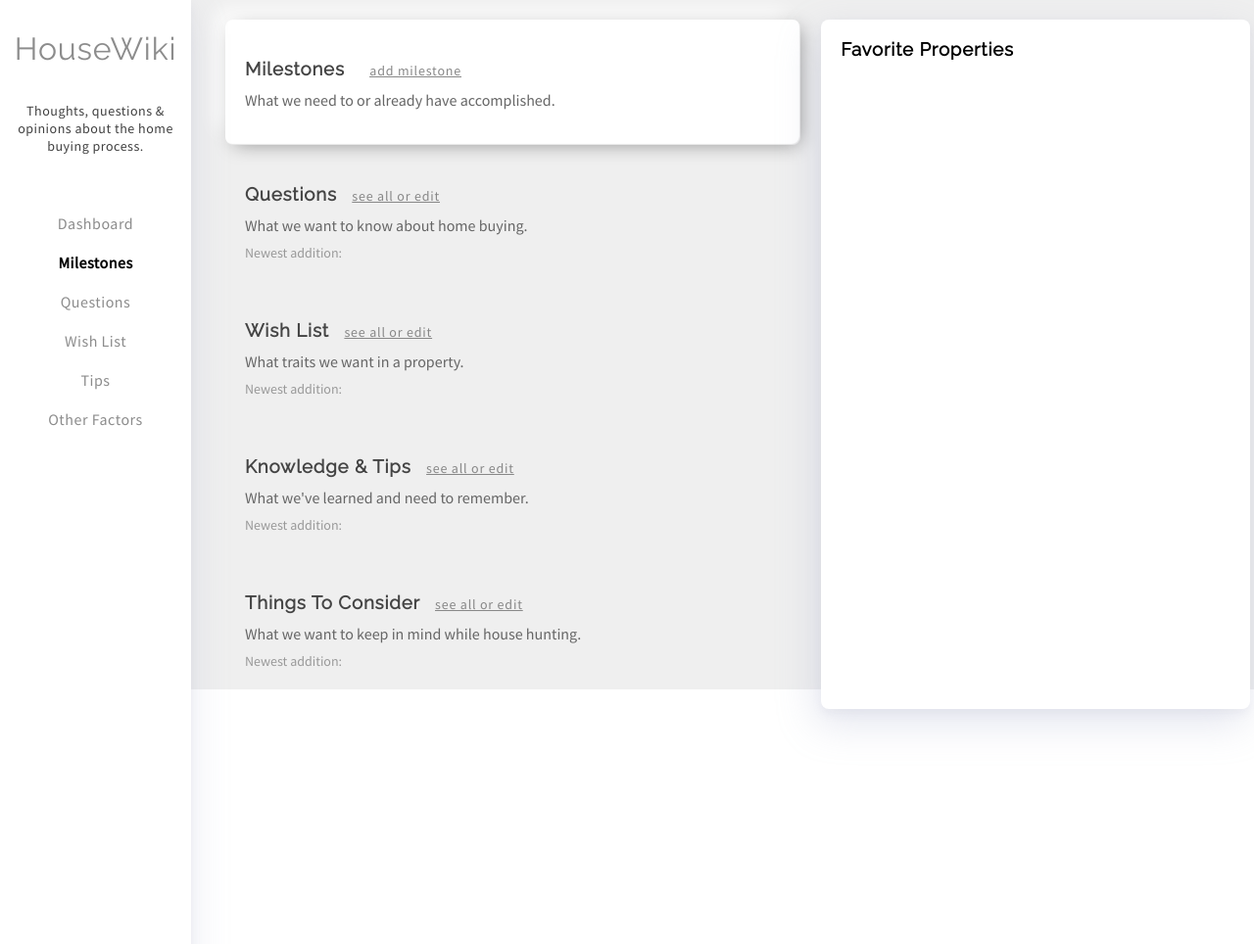
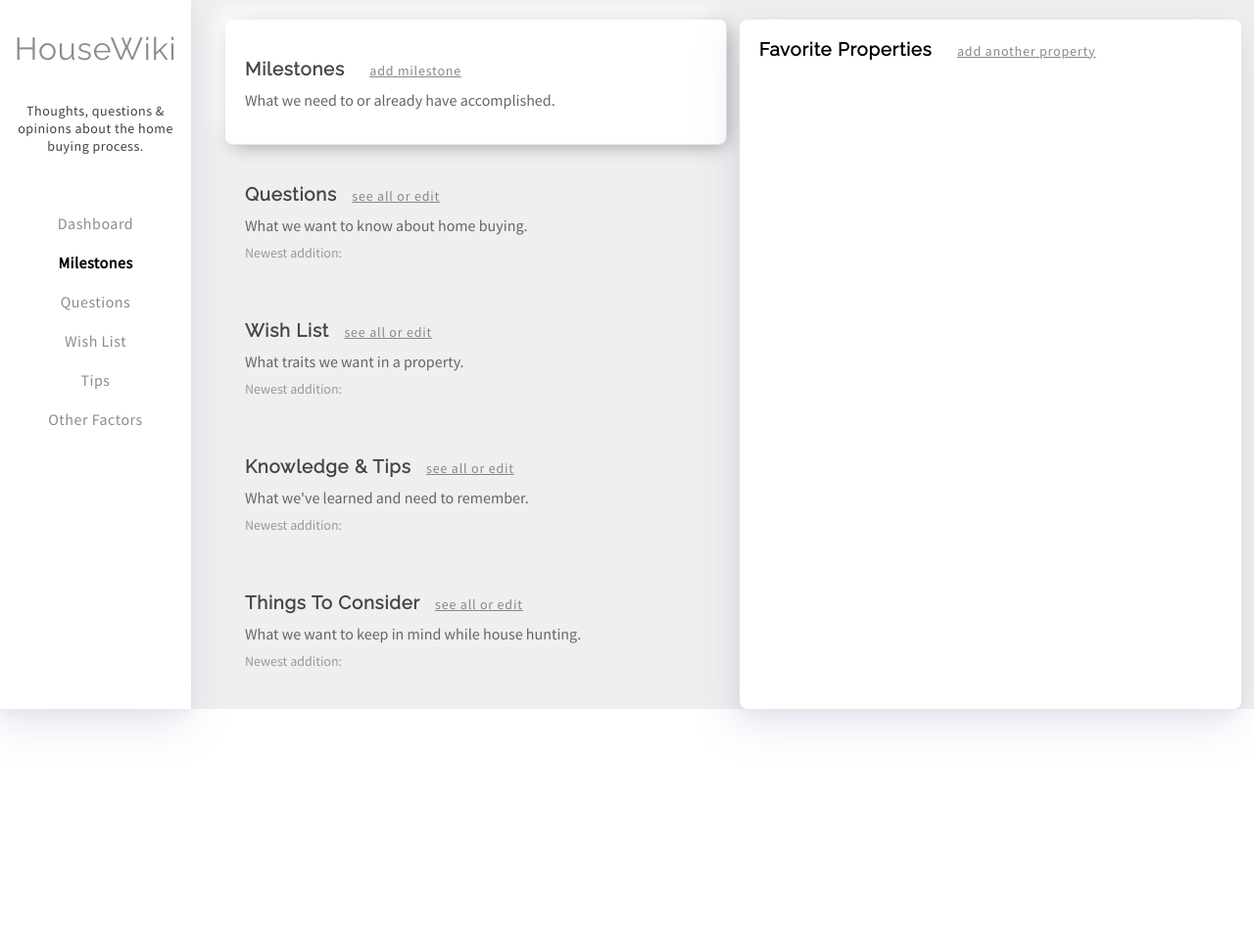
Before and after one commit to jsore/HouseWiki, a Django app: page /housewiki/milestones/ in a window 1280 px wide. Shown: the top 964 px of the page at 98% size. After the commit the page ends 742 px from the top, so only its background shows below. Run offline with Django 3.2, Linux system fonts and the light colour scheme; data that the repository does not hold is empty.

Commit message:
Fix CSS grid bug on #parent-wrapper

```diff
--- a/housewiki/home/static/css/housewiki.css
+++ b/housewiki/home/static/css/housewiki.css
@@ -18,7 +18,9 @@ body {
   /*grid-template-rows: 100% auto;*/
   /*grid-template-columns: auto auto;*/
   grid-template-columns: 200px auto;
-  grid-auto-rows: 100%;
+  /*grid-auto-rows: 100%;*/
+  grid-auto-rows: auto;
+  padding-bottom: 20px;
   /*animation: fadeInAnimation ease 2s;
   animation-iteration-count: 1;
   animation-fill-mode: forwards;*/
@@ -254,7 +256,7 @@ h1, h2, h3 {
   color: #999999;
   font-size: 14px;
 }
-.property-rank, .milestone-status, .is-question-answered, .question-answered {
+#add-property-link, .property-rank, .milestone-status, .is-question-answered, .question-answered {
   color: #999999;
   font-size: 14px;
   display: inline;
@@ -425,7 +427,7 @@ h1, h2, h3 {
   max-height: 400px;
 }
 
-.mark-milestone, .answer-the-question, .add-milestone-link {
+.mark-milestone, .answer-the-question, #add-milestone-link {
   display: none;
 }
 
--- a/housewiki/home/static/css/housewiki_milestones.css
+++ b/housewiki/home/static/css/housewiki_milestones.css
@@ -14,6 +14,6 @@
 #milestones-dashboard-link, #milestone-newline-span {
   display: none;
 }
-.mark-milestone {
+.mark-milestone, #add-milestone-link {
   display: inline-block;
 }
--- a/housewiki/home/templates/housewiki/dashboard/index.html
+++ b/housewiki/home/templates/housewiki/dashboard/index.html
@@ -192,6 +192,10 @@
   <div class="property-list">
     <h3 class="property-list-heading">
       Favorite Properties
+      <span class="heading-a-link" id="add-property-link">
+      <a href="{{ request.protocol }}{{ request.host }}/housewiki/properties/add/" class="heading-a-link">
+      add another property</a>
+    </span>
     </h3>
 
     <div>
--- a/housewiki/home/templates/housewiki/milestones/index.html
+++ b/housewiki/home/templates/housewiki/milestones/index.html
@@ -18,7 +18,8 @@
 
     <li class="list-item" style="list-style: none; padding: 0 0 0 0">
             {# set this as hidden/shown with JS based on milestone-status #}
-      <a href="#" class="heading-a-link mark-milestone">mark as reached</a>
+      <a href="{{ request.protocol }}{{ request.host }}/housewiki/milestones/edit/{{ milestone_item.slug|truncatewords:15 }}/"
+        class="heading-a-link mark-milestone">mark as reached</a>
       <a href="{{ request.protocol }}{{ request.host }}/housewiki/milestones/edit/{{ milestone_item.slug|truncatewords:15 }}/"
         class="heading-a-link">edit</a>
       <a href="{{ request.protocol }}{{ request.host }}/housewiki/milestones/delete/{{ milestone_item.slug|truncatewords:15 }}/"
```
Also changed, not shown: housewiki/home/templates/housewiki/questions/index.html (+6 -3 lines).
